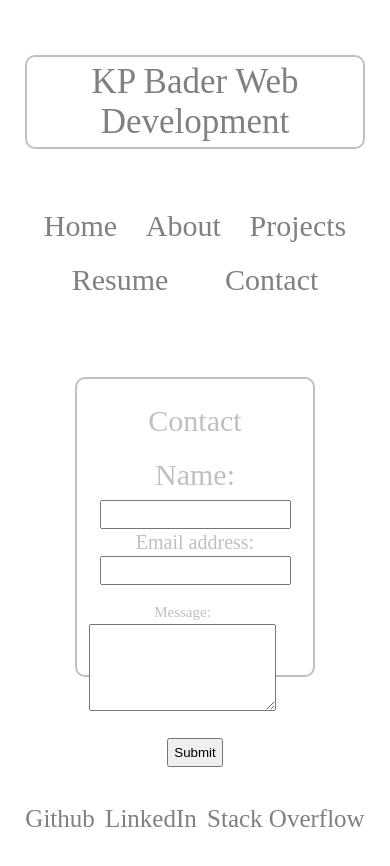
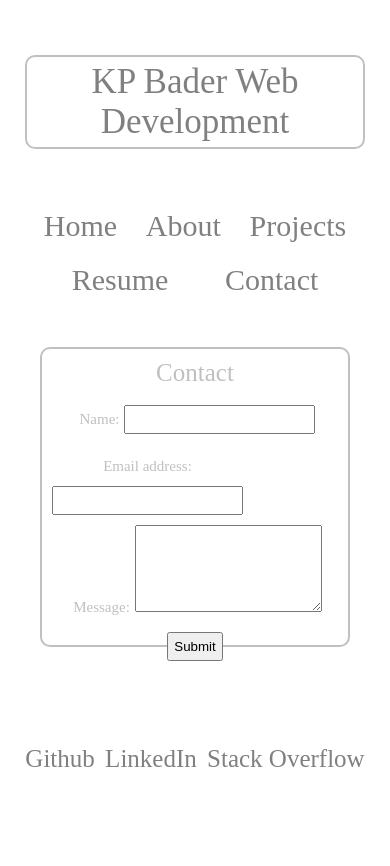
Before and after one commit to kpbader/kpb-portfolio-by-react, a React (Create React App) app: page /Contact in a window 390 px wide. Shown: the top 866 px of the page. After the commit the page ends 844 px from the top, so only its background shows below. Built offline with nearby package versions, Linux system fonts and the light colour scheme.

Commit message:
header media queries cleaned up

```diff
--- a/src/components/Contact/contact.css
+++ b/src/components/Contact/contact.css
@@ -9,20 +9,11 @@
 h3 {
   font-size: 30px;
   font-weight: normal;
-  text-align: center;
+  /* text-align: center; */
 }
 
-#form-slot-2 {
-  padding-right: 80px;
-  font-size: 22px;
-}
-
-#form-slot-3 {
-  padding-right: 25px;
-}
-
-button {
-  margin: 15px;
+label {
+  font-size: 20px;
 }
 
 #contact-form {
@@ -36,63 +27,75 @@ button {
   font-size: 30px;
   color: var(--tertiary-color);
   margin: 30px;
-  /* justify-content: center; */
 }
 
-.form-slot {
-  font-size: 25px;
+#form-slot-2 {
+  padding-right: 100px;
 }
 
-@media screen and (max-width: 280px) {
+@media screen and (max-width: 375px) and (max-height: 667px) {
   #contact-form {
+    height: 400px;
+    display: flex;
+    flex-wrap: wrap;
     justify-content: center;
   }
 
-  #form-slot-3 label {
-    font-size: 20px;
+  #form-slot-2 {
+    padding-right: 0px;
   }
 }
 
-@media screen and (max-width: 600px) {
+@media screen and (max-width: 414px) and (max-height: 896px) {
+
+}
+
+@media screen and (max-width: 280px) and (max-height: 653px){
+  #contact-form {
+    height: 450px;
+  }
+
+  #form-slot-2 {
+    padding-right: 0px;
+  }
+}
+
+ @media screen and (max-width: 414px) {
+#contact-container {
+  padding: 0px;
+}
+  h3 {
+    font-size: 25px;
+  }
+
   label {
     font-size: 15px;
   }
 
-  h3 {
-    padding: 20px;
-  }
-
-  /* #contact-form {
-    border:
+  /* #form-slot-2 {
+    padding-right: 25px;
   } */
 
-  #form-slot-1 {
+}
+
+@media screen and (max-width: 768px) {
+  /* #contact-container {
     padding: 0px;
   }
 
-  #form-slot-1 label {
-    font-size: 30px;
+  h3 {
+    padding: 10px;
+  }
+
+  #form-slot-1 {
+    font-size: 25px;
   }
 
   #form-slot-2 {
-    padding: 0px;
-  }
-
-  #form-slot-2 label {
-    font-size: 20px;
+    padding-right: 95px;
   }
 
   #form-slot-3 {
-    padding-left: 0px;
-  }
+    padding-right: 40px;
+  } */
 }
-
-@media screen and (max-width: 896px) {
-  #contact-form {
-    height: 300px;
-  }
-
-  #form-slot-3 {
-    padding-left: 0px;
-  }
-}
--- a/src/components/Header/header.css
+++ b/src/components/Header/header.css
@@ -22,9 +22,14 @@
   padding: 5px 10px 5px 10px;
 }
 
-  /* */
-  @media screen and (max-width: 480px) {
-    .header {
-      font-size: 35px;
-    }
+@media screen and (max-width: 1024px) and (max-height: 600px) {
+  .header {
+    font-size: 40px;
   }
+}
+
+@media screen and (max-width: 912px) and (max-height: 1368px) {
+  .header {
+    font-size: 35px;
+  }
+}
--- a/src/components/Nav/nav.css
+++ b/src/components/Nav/nav.css
@@ -33,14 +33,20 @@
     color: var(--tertiary-color);
   }
 
-  @media screen and (max-width: 480px) {
+  @media screen and (max-width: 414px) and (max-height: 896px) {
+    #nav-titles a{
+      font-size: 20px;
+    }
+  }
+
+  @media screen and (max-width: 912px) and (max-height: 1368px) {
     #nav-titles a{
       font-size: 30px;
     }
   }
 
-  @media screen and (max-width: 820px) {
+  /* @media screen and (max-width: 820px) {
     #nav-titles a{
       font-size: 30px;
     }
-  }
+  } */
```
